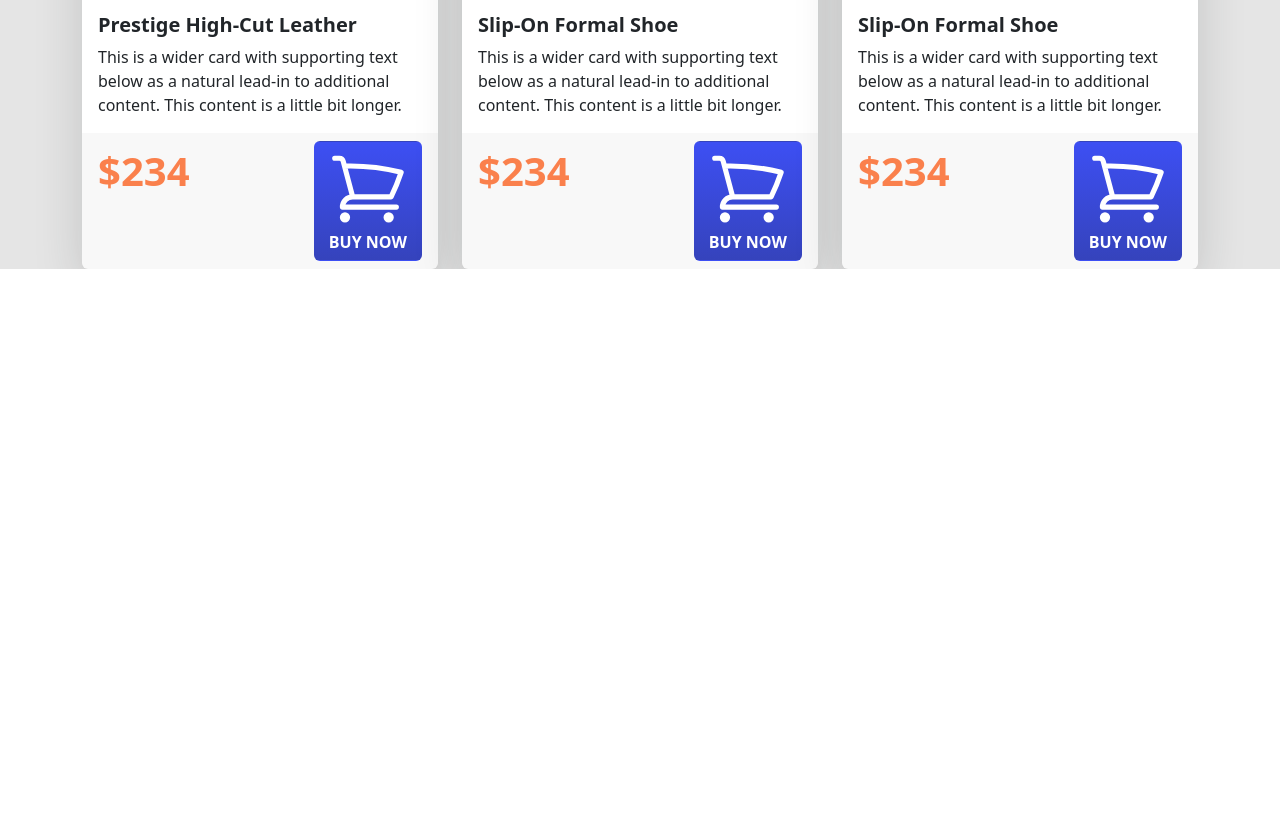
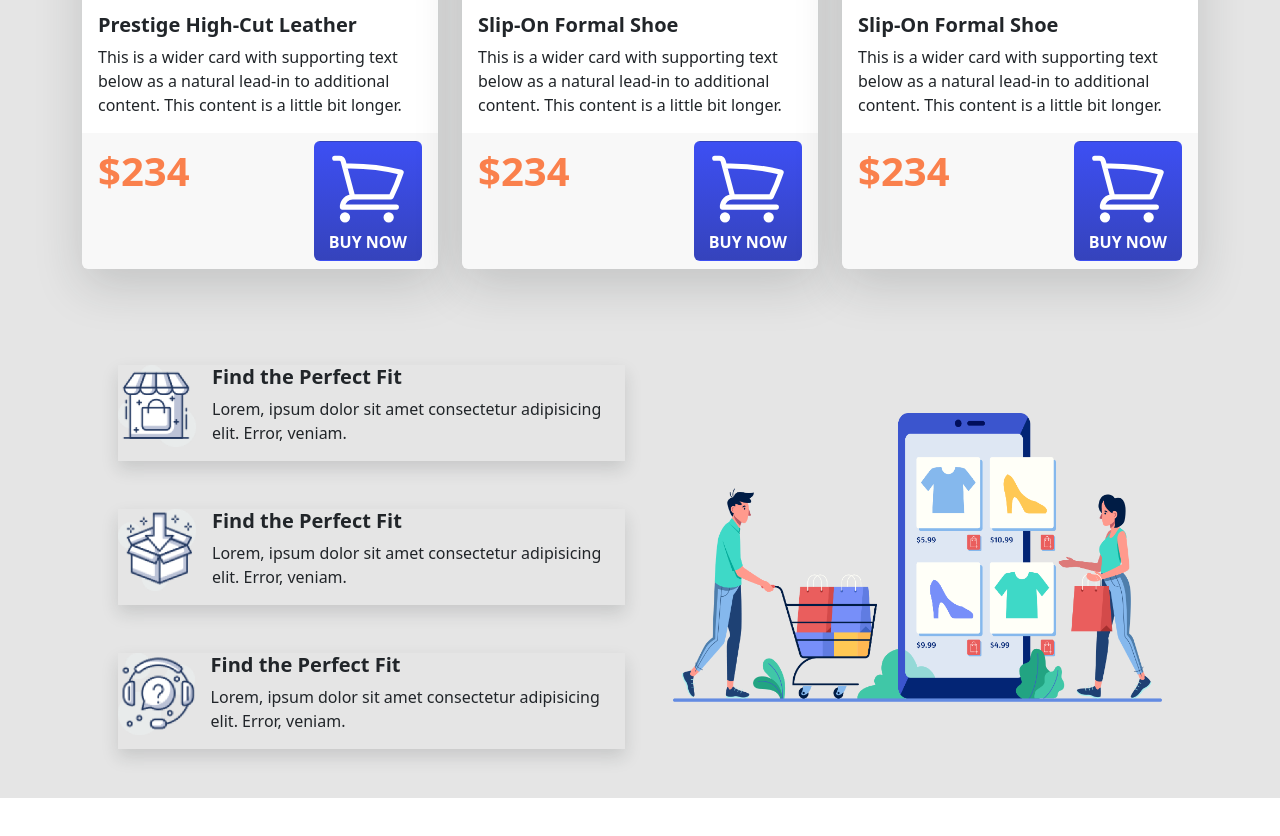
Before and after one commit to MUHAMMADSabbirHossain/nike-react, a plain HTML site: page index.html in a window 1280 px wide. Shown: the part 2153-2989 px from the top of the page. Before the commit the page ends 2422 px from the top, so only its background shows below. Drawn offline with Linux system fonts and the light colour scheme.

Commit message:
feature section added

```diff
--- a/index.html
+++ b/index.html
@@ -283,6 +283,41 @@
             </div>
         </section>
 
+        <!-- feature container -->
+        <div class="feature-container d-flex flex-column-reverse flex-md-row container px-5 my-5 py-5">
+            <div class="features">
+                <div class="shooping-feature d-flex mb-5 shadow">
+                    <img src="resource-&-requriedment/nike-react-main/nike-react-main/icons/image 12.png" alt=""
+                        width="78" height="82">
+                    <div class="shooping-details ps-3">
+                        <h5 class="fw-semibold">Find the Perfect Fit</h5>
+                        <p>Lorem, ipsum dolor sit amet consectetur adipisicing elit. Error, veniam.</p>
+                    </div>
+                </div>
+                <div class="shooping-feature d-flex mb-5 shadow">
+                    <img src="resource-&-requriedment/nike-react-main/nike-react-main/icons/image 13.png" alt=""
+                        width="78" height="82">
+                    <div class="shooping-details ps-3">
+                        <h5 class="fw-semibold">Find the Perfect Fit</h5>
+                        <p>Lorem, ipsum dolor sit amet consectetur adipisicing elit. Error, veniam.</p>
+                    </div>
+                </div>
+                <div class="shooping-feature d-flex shadow">
+                    <img src="resource-&-requriedment/nike-react-main/nike-react-main/icons/image 14.png" alt=""
+                        width="78" height="82">
+                    <div class="shooping-details ps-3">
+                        <h5 class="fw-semibold">Find the Perfect Fit</h5>
+                        <p>Lorem, ipsum dolor sit amet consectetur adipisicing elit. Error, veniam.</p>
+                    </div>
+                </div>
+
+            </div>
+            <div class="feature-img ps-5">
+                <img class="img-fluid my-5"
+                    src="resource-&-requriedment/nike-react-main/nike-react-main/icons/XMLID 1.png" alt="" width="600">
+            </div>
+        </div>
+
 
     </main>
 
```
